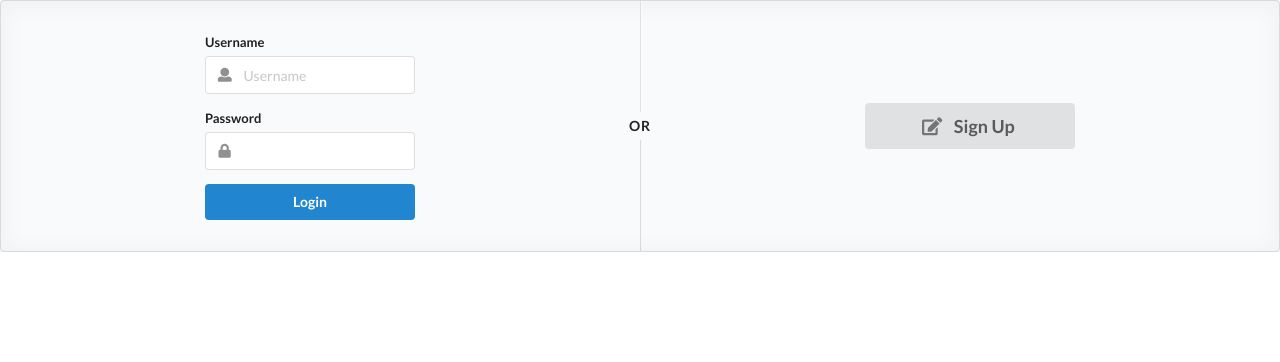
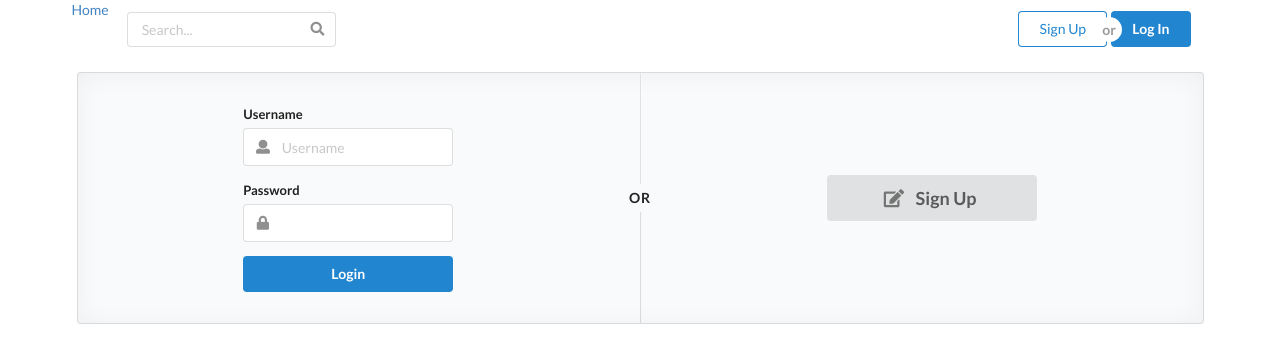
Before and after one commit to billiebongo/reddit-clone, a Vue app in the folder frontend/: page /signin in a window 1280 px wide. Shown: the top 362 px of the page. Built offline with nearby package versions, Linux system fonts and the light colour scheme.

Commit message:
set up signup page

```diff
--- a/frontend/src/components/SignIn.vue
+++ /dev/null
@@ -1,46 +0,0 @@
-<template>
-    <div class="ui placeholder segment">
-        <div class="ui two column very relaxed stackable grid">
-            <div class="column">
-                <div class="ui form">
-                    <div class="field">
-                        <label>Username</label>
-                        <div class="ui left icon input">
-                            <input type="text" placeholder="Username">
-                            <i class="user icon"></i>
-                        </div>
-                    </div>
-                    <div class="field">
-                        <label>Password</label>
-                        <div class="ui left icon input">
-                            <input type="password">
-                            <i class="lock icon"></i>
-                        </div>
-                    </div>
-                    <div class="ui blue submit button">Login</div>
-                </div>
-            </div>
-            <div class="middle aligned column">
-                <router-link to="/signup">
-                    <div class="ui big button">
-                        <i class="signup icon"></i>
-                        Sign Up
-                    </div>
-                </router-link>
-            </div>
-        </div>
-        <div class="ui vertical divider">
-            Or
-        </div>
-    </div>
-</template>
-
-<script>
-    export default {
-        name: "SignIn"
-    }
-</script>
-
-<style scoped>
-
-</style>
--- /dev/null
+++ b/frontend/src/components/auth/SignIn.vue
@@ -0,0 +1,58 @@
+<template>
+    <div>
+        <div class="ui container">
+            <app-header></app-header>
+            <div class="ui placeholder segment">
+                <div class="ui two column very relaxed stackable grid">
+                    <div class="column">
+                        <div class="ui form">
+                            <div class="field">
+                                <label>Username</label>
+                                <div class="ui left icon input">
+                                    <input type="text" placeholder="Username">
+                                    <i class="user icon"></i>
+                                </div>
+                            </div>
+                            <div class="field">
+                                <label>Password</label>
+                                <div class="ui left icon input">
+                                    <input type="password">
+                                    <i class="lock icon"></i>
+                                </div>
+                            </div>
+                            <div class="ui blue submit button">Login</div>
+                        </div>
+                    </div>
+                    <div class="middle aligned column">
+                        <router-link to="/signup">
+                            <div class="ui big button">
+                                <i class="signup icon"></i>
+                                Sign Up
+                            </div>
+                        </router-link>
+                    </div>
+                </div>
+
+                <div class="ui vertical divider">
+                    Or
+                </div>
+            </div>
+        </div>
+    </div>
+
+</template>
+
+<script>
+    import Header from "../Header.vue";
+
+    export default {
+        name: "SignIn",
+        components: {
+            appHeader: Header
+        }
+    }
+</script>
+
+<style scoped>
+
+</style>
--- a/frontend/src/routes.js
+++ b/frontend/src/routes.js
@@ -1,5 +1,5 @@
 import Home from './components/Home.vue';
-import SignIn from './components/SignIn.vue';
+import SignIn from './components/auth/SignIn.vue';
 
 export const routes = [
     {path: "/", component: Home},
```
Also changed, not shown: frontend/src/components/auth/SignUp.vue (added, +13 -0 lines).
